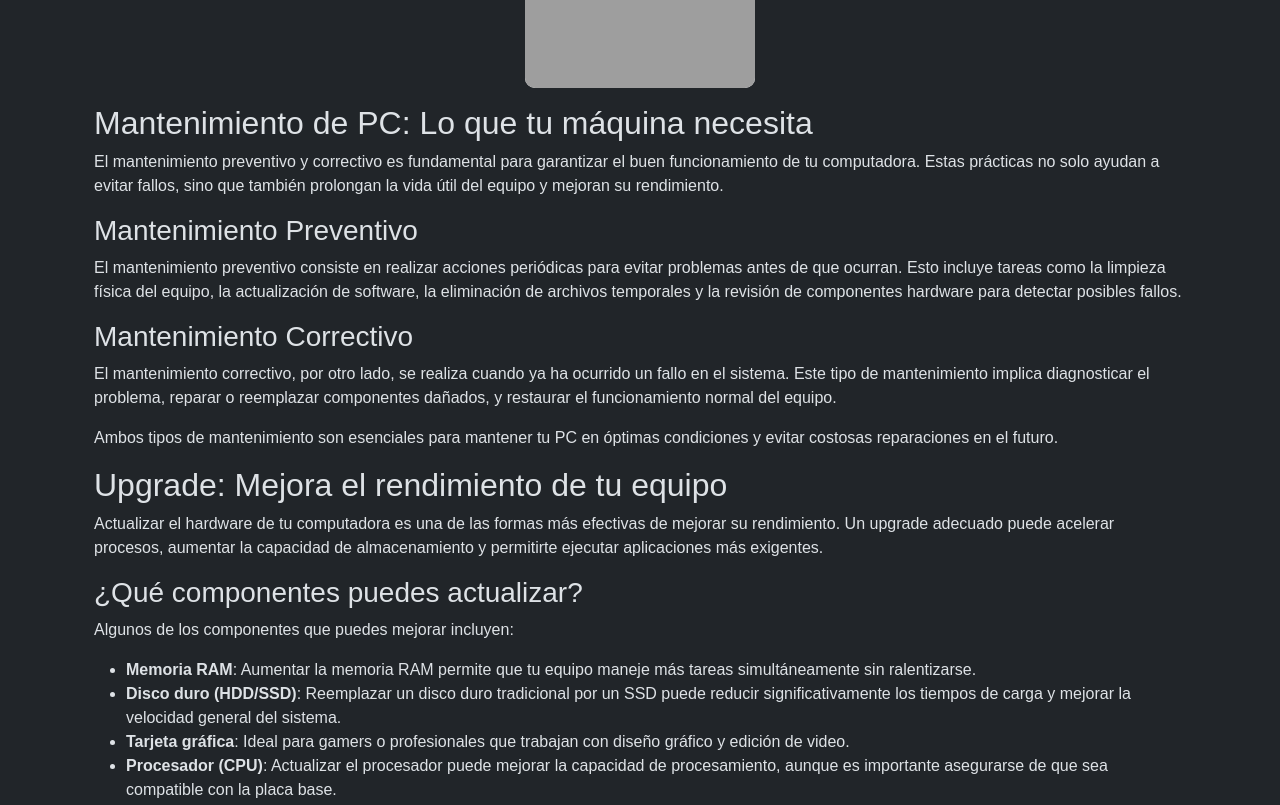
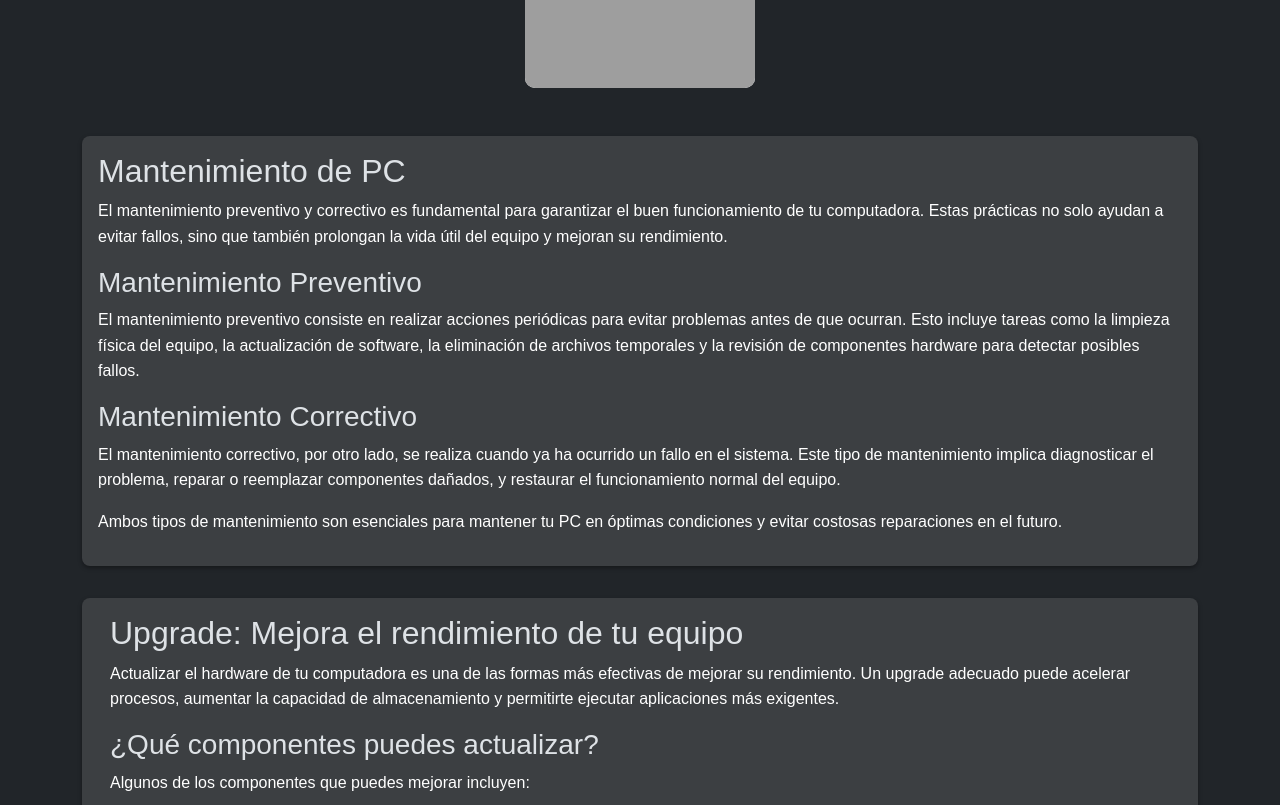
Before and after one commit to martinezlevin/soporte-tecnico, a plain HTML site: page info.html in a window 1280 px wide. Shown: the part 780-1585 px from the top of the page. Drawn offline with nearby package versions, Linux system fonts and the light colour scheme; grey boxes are pictures that could not be loaded.

Commit message:
mejoras en info.html

```diff
--- a/css/style.css
+++ b/css/style.css
@@ -884,8 +884,13 @@
   overflow: hidden;
   height: 350px;
   width: 230px;
-  box-shadow: 6px 6px 12px #c5c5c5,
+  box-shadow: 6px 6px 12px #3f3f3f,
 }
+
+.card6:hover {
+  box-shadow: 0 4px 18px 0 rgba(0, 0, 0, 0.999);
+ }
+
 
 .card6 img {
   width: 100%;
@@ -1018,3 +1023,91 @@
 .footer-button:hover {
   background-color: rgba(0, 0, 0, 0.3);
 }
+
+
+
+
+
+
+
+
+
+
+
+
+
+
+
+
+
+
+
+
+
+
+
+
+
+
+
+
+
+
+
+
+
+
+
+
+
+
+
+
+
+
+
+
+
+
+
+
+
+
+
+
+
+
+
+
+
+
+
+.service-section {
+  margin-top  : 2rem;
+  margin-bottom: 2rem;
+  padding: 1rem;
+  background-color: #3c3f42;
+  border-radius: 8px;
+  box-shadow: 0 2px 4px rgba(0, 0, 0, 0.36);
+}
+
+.service-image {
+  max-width: 100%;
+  height: auto;
+  border-radius: 8px;
+  margin-bottom: 1rem;
+}
+
+h2, h3 {
+  color: #ffffff;
+}
+
+p, li {
+  color: #ffffff;
+  line-height: 1.6;
+}
+
+ul {
+  list-style-type: disc;
+  margin-left: 2rem;
+}
--- a/info.html
+++ b/info.html
@@ -99,7 +99,6 @@
 
 <div class="titulo"><h1>Información importe que debes conocer</h1></div>
 
-
 <div class="grid-container">
   <div class="card6">
       <div class="card6-header">
@@ -142,8 +141,10 @@
 
  <!-- MANTENIMIENTO -->
 
-<article class="container">
-  <h2>Mantenimiento de PC: Lo que tu máquina necesita</h2>
+<section id="mantenimiento" class="service-section">
+  <article>
+    <h2>Mantenimiento de PC</h2>
+    <!-- <img src="images/mantenimiento-pc.jpg" alt="Mantenimiento de PC" class="service-image"> -->
     <p>
         El mantenimiento preventivo y correctivo es fundamental para garantizar el buen funcionamiento de tu computadora.
         Estas prácticas no solo ayudan a evitar fallos, sino que también prolongan la vida útil del equipo y mejoran su rendimiento.
@@ -164,9 +165,12 @@
         Ambos tipos de mantenimiento son esenciales para mantener tu PC en óptimas condiciones y evitar costosas reparaciones en el futuro.
     </p>
   </article>
+</section>
+
 
  <!-- UPGRADE -->
 
+<section id="upgrade" class="service-section">
 <article class="container">
   <h2>Upgrade: Mejora el rendimiento de tu equipo</h2>
   <p>
@@ -194,9 +198,11 @@
       y, si es necesario, consultar con un profesional para obtener los mejores resultados.
   </p>
 </article>
+</section>
 
  <!-- INSTALACION -->
 
+<section id="instalacion" class="service-section">
  <article class="container">
   <h2>Instalación: Sistema operativo, controladores y programas esenciales</h2>
   <p>
@@ -231,10 +237,11 @@
     de manera correcta evitará inconvenientes y garantizará un óptimo funcionamiento del sistema.
   </p>
  </article>
-
+</section>
 
  <!-- LIMPIEZA -->
 
+<section id="limpieza" class="service-section">
  <article class="container">
   <h2>Limpieza: Mantén tu PC en óptimas condiciones</h2>
   <p>
@@ -268,9 +275,11 @@
       sino también la tranquilidad de saber que tu inversión está en las mejores manos.
   </p>
  </article>
+</section>
 
  <!-- RESPALDO -->
 
+<section id="respaldo" class="service-section">
  <article class="container">
   <h2>Respaldo de Datos: Protege tu información importante</h2>
   <p>
@@ -303,6 +312,22 @@
       están protegidos y que puedes recuperarlos en cualquier momento. Confía en expertos para mantener tus datos seguros.
   </p>
  </article>
+</section>
+
+
+
+
+
+
+
+
+
+
+
+
+
+
+
 
 <!-- LAPTOP -->
 
```
Lines whose indentation alone changed are shown as unchanged.
